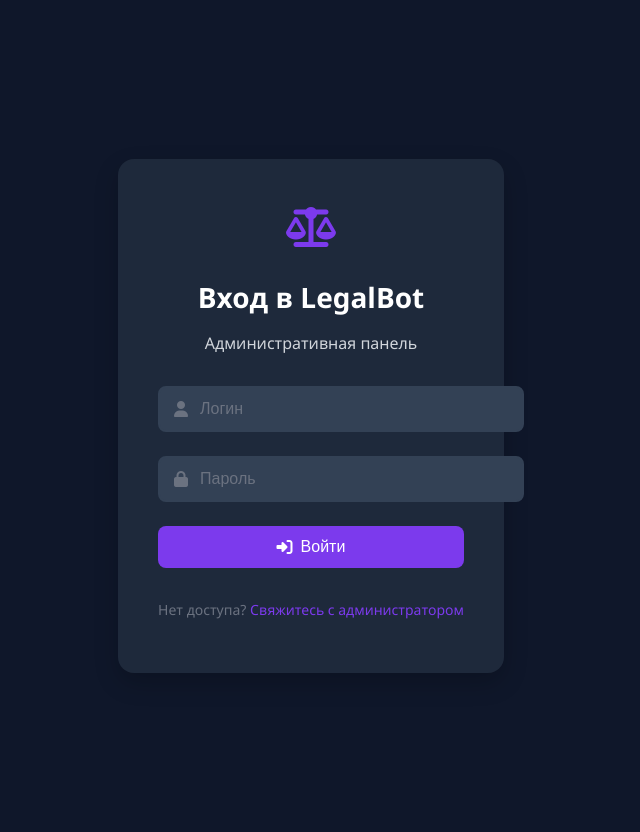
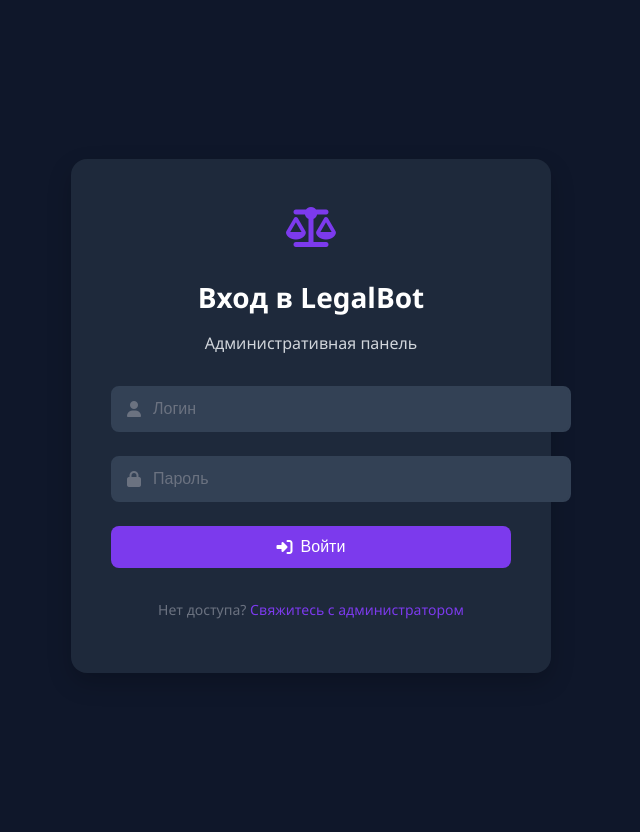
Before and after one commit to Lawyye/Admin-bot, a FastAPI app: page /admin/login in a window 1280 px wide. Shown: the whole page, without its empty margins (329-969 px from the left). Run offline with FastAPI, Linux system fonts and the light colour scheme; parts of the project's set-up code (start-up, migrations or seed data) failed here and were passed over.

Commit message:
Update admin_login.html

```diff
--- a/templates/admin_login.html
+++ b/templates/admin_login.html
@@ -4,7 +4,6 @@
     <meta name="viewport" content="width=device-width, initial-scale=1.0">
     <title>Вход в LegalBot Admin</title>
     <link rel="stylesheet" href="/static/style.css">
-    <!-- Font Awesome -->
     <link rel="stylesheet" href="https://cdnjs.cloudflare.com/ajax/libs/font-awesome/6.4.0/css/all.min.css">
     <style>
         :root {
@@ -17,25 +16,18 @@
             --gray-400: #9ca3af;
             --gray-500: #6b7280;
         }
-        html, body.login {
-  display: flex;
-  justify-content: center;
-  align-items: center;
-  min-height: 100vh;
-  background: var(--dark-900);
-  color: var(--gray-300);
-  font-family: "Segoe UI", Roboto, -apple-system, BlinkMacSystemFont, sans-serif;
-  padding: 1rem;
-  margin: 0;
-}
+        html, body {
+            margin: 0;
+            padding: 0;
+            height: 100%;
+        }
         body {
+            display: flex;
+            justify-content: center;
+            align-items: center;
             background: var(--dark-900);
             color: var(--gray-300);
             font-family: "Segoe UI", Roboto, -apple-system, BlinkMacSystemFont, sans-serif;
-            display: flex;
-            justify-content: center;
-            align-items: center;
-            min-height: 100vh;
             padding: 1rem;
         }
         .login-container {
@@ -143,7 +135,7 @@
         }
     </style>
 </head>
-<body class="login">
+<body>
     <div class="login-container">
         <div class="login-header">
             <div class="logo">
@@ -175,19 +167,5 @@
             <p>Нет доступа? <a href="#">Свяжитесь с администратором</a></p>
         </div>
     </div>
-<style>
-  body {
-    all: unset;
-    display: flex;
-    justify-content: center;
-    align-items: center;
-    min-height: 100vh;
-    background: var(--dark-900);
-    color: var(--gray-300);
-    font-family: "Segoe UI", Roboto, -apple-system, BlinkMacSystemFont, sans-serif;
-    padding: 1rem;
-    margin: 0;
-  }
-</style>
 </body>
 </html>
```
